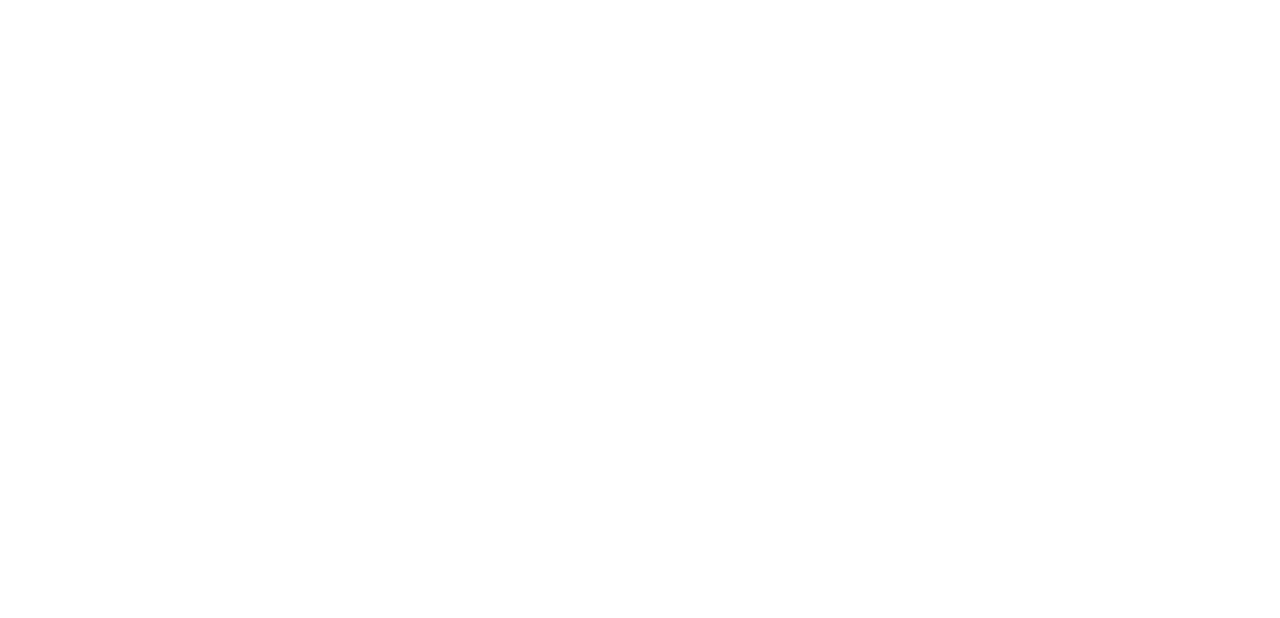
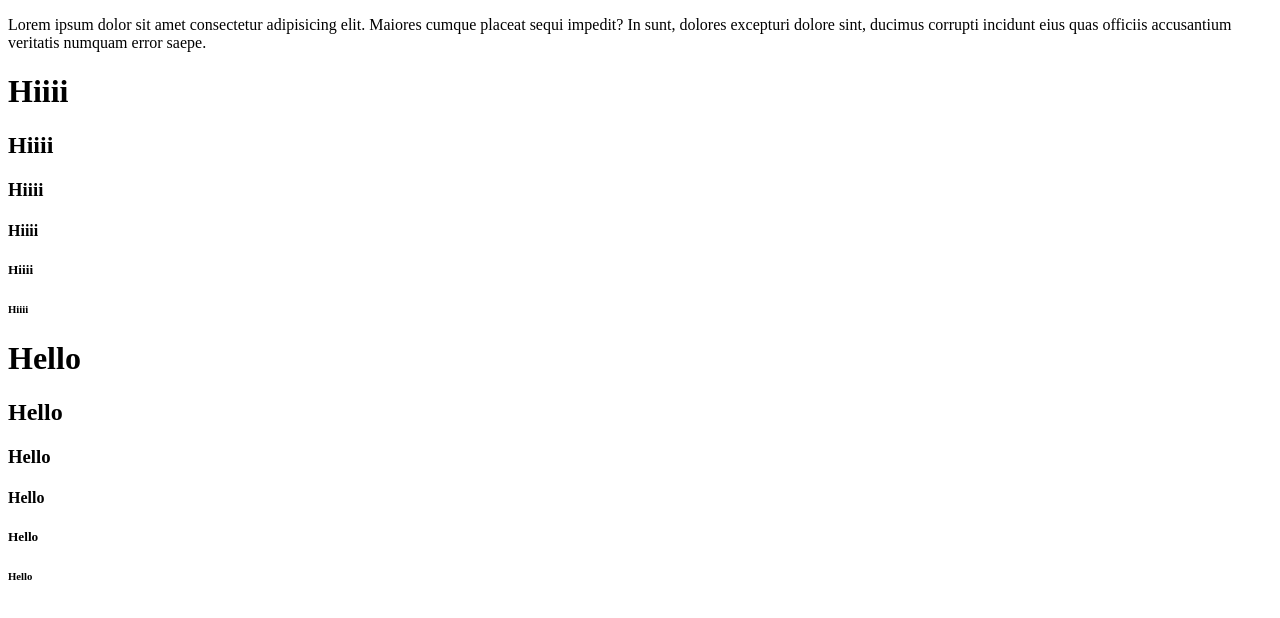
Before and after one commit to RaksmeyRathanak/Githubcloner, a plain HTML site: page index.html in a window 1280 px wide. Drawn offline with Linux system fonts and the light colour scheme.

Commit message:
Add index html

```diff
--- a/index.html
+++ b/index.html
@@ -7,6 +7,23 @@
     <title>Cloner github</title>
 </head>
 <body>
-
+    <p>Lorem ipsum dolor sit amet consectetur
+        adipisicing elit. Maiores cumque placeat
+        sequi impedit? In sunt, dolores excepturi
+        dolore sint, ducimus corrupti incidunt eius
+         quas officiis accusantium veritatis numquam error saepe.
+    </p>
+    <h1>Hiiii</h1>
+    <h2>Hiiii</h2>
+    <h3>Hiiii</h3>
+    <h4>Hiiii</h4>
+    <h5>Hiiii</h5>
+    <h6>Hiiii</h6>
+    <h1>Hello</h1>
+    <h2>Hello</h2>
+    <h3>Hello</h3>
+    <h4>Hello</h4>
+    <h5>Hello</h5>
+    <h6>Hello</h6>
 </body>
 </html>
```
